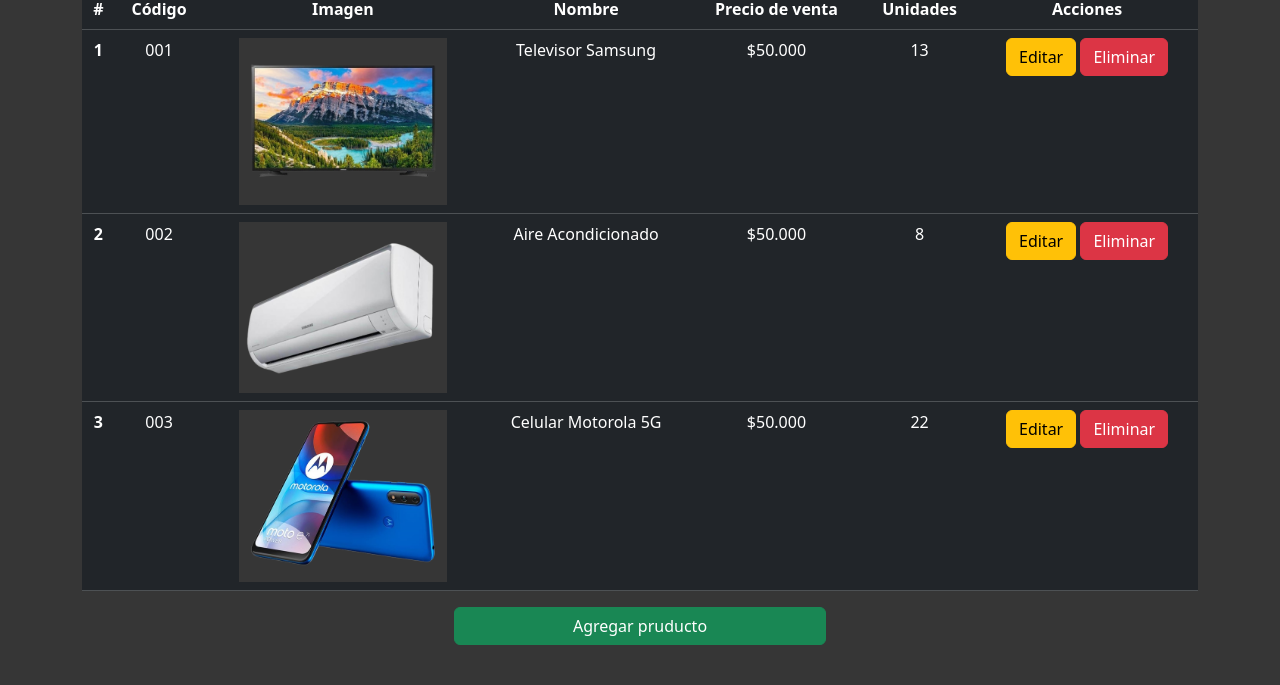
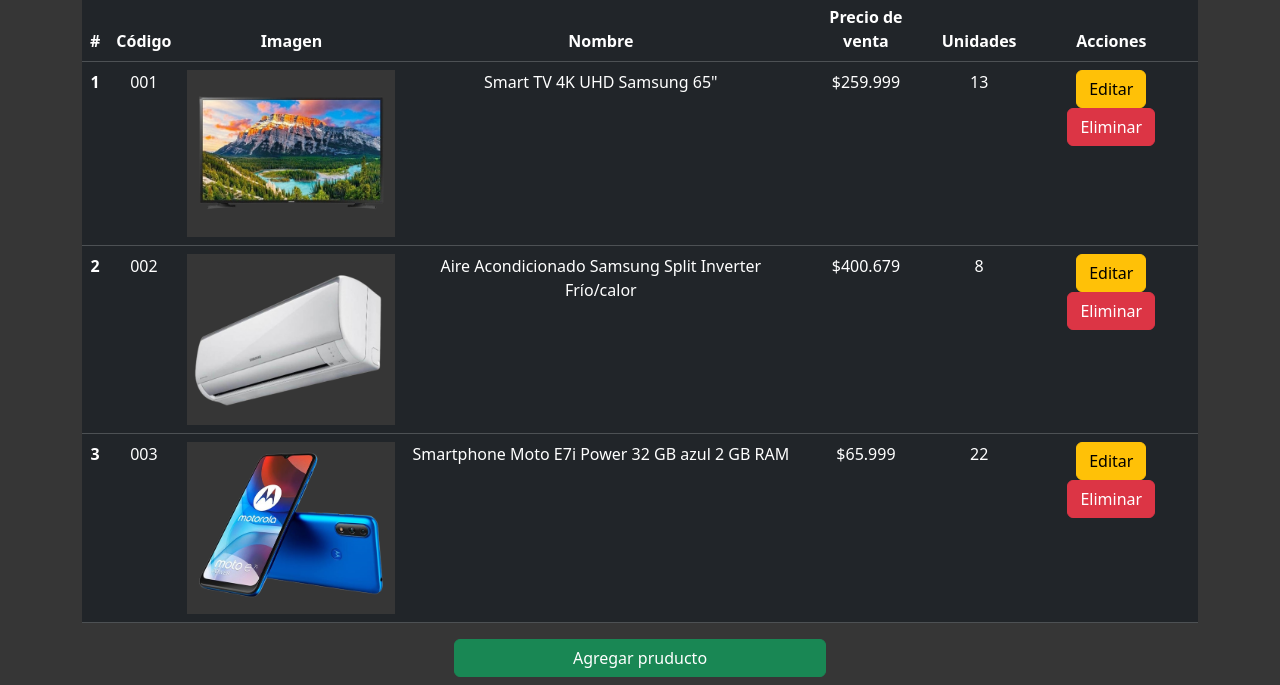
Before and after one commit to supicciatti/rc-project2-ecommerce, a plain HTML site: page administracion.html in a window 1280 px wide. Shown: the part 115-800 px from the top of the page. Drawn offline with nearby package versions, Linux system fonts and the light colour scheme; files that its build step writes are made by us from their sources; files whose address does not match are found by name.

Commit message:
Corrigiendo detalles de estilo

```diff
--- a/pages/administracion.html
+++ b/administracion.html
@@ -103,7 +103,7 @@
 
 
     <div id="tableob">
-        <div>
+        <div class="mb-3">
             <h1 class="titulo text-center">Productos cargados</h1>
         </div>
 
@@ -126,8 +126,8 @@
                     <th scope="row">1</th>
                     <td>001</td>
                     <td><img src="./assets/tv1-removebg-preview.png" alt="Smart tv Samsung"></td>
-                    <td>Televisor Samsung</td>
-                    <td>$50.000</td>
+                    <td>Smart TV 4K UHD Samsung 65"</td>
+                    <td>$259.999</td>
                     <td>13</td>
                     <td>
                         <button type="button" class="btn btn-warning">Editar</button>
@@ -138,8 +138,8 @@
                     <th scope="row">2</th>
                     <td>002</td>
                     <td><img src="./assets/aire1-removebg-preview.png" alt="Aire acondicionado"></td>
-                    <td>Aire Acondicionado</td>
-                    <td>$50.000</td>
+                    <td>Aire Acondicionado Samsung Split Inverter Frío/calor</td>
+                    <td>$400.679</td>
                     <td>8</td>
                     <td>
                         <button type="button" class="btn btn-warning">Editar</button>
@@ -150,8 +150,8 @@
                     <th scope="row">3</th>
                     <td>003</td>
                     <td><img src="./assets/celu1-removebg-preview.png" alt="Celular Motorola 5G"></td>
-                    <td>Celular Motorola 5G</td>
-                    <td>$50.000</td>
+                    <td>Smartphone Moto E7i Power 32 GB azul 2 GB RAM</td>
+                    <td>$65.999</td>
                     <td>22</td>
                     <td>
                         <button type="button" class="btn btn-warning">Editar</button>
```
Also changed, not shown: index.html (deleted), pages/pages.txt (deleted).
